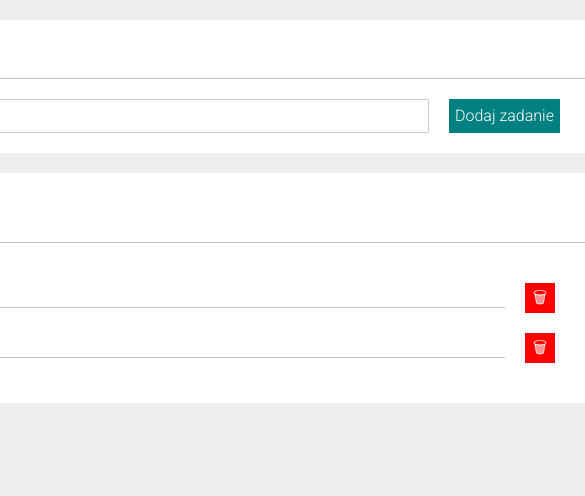
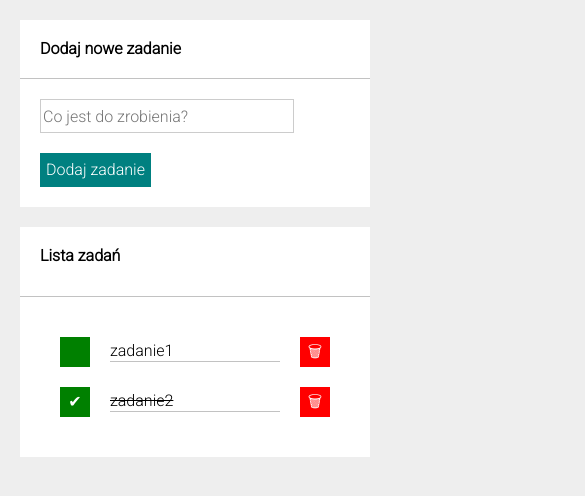
Before and after one commit to Maksymilian555/Tasks-list, a plain HTML site: page index.html in a window 390 px wide. Shown: the part 120-616 px from the top of the page, 585 px wide, since content can reach past the window. Drawn offline with nearby package versions, Linux system fonts and the light colour scheme.

Commit message:
Media quieres and break words

```diff
--- a/CSS/main.css
+++ b/CSS/main.css
@@ -1,7 +1,6 @@
 .tasksList {
     display: grid;
     grid-template-rows: repeat(3, minmax(70px, auto));
-    grid-template-columns: 800px;
     justify-content: center;
     align-items: flex;
     margin: 20px;
@@ -52,6 +51,8 @@
     align-self: center;
     margin: 10px;
     border-bottom: 1px solid rgb(194, 194, 194);
+    word-wrap: break-word;
+    overflow-x: auto;
 }
 
 .tasksList__doneButton{
@@ -69,6 +70,7 @@
     grid-template-columns: 1fr 20fr 1fr;
     margin: 10px;
     padding: 0;
+    word-wrap: break-word;
 }
 
 .tasksList__removeButton{
--- a/CSS/styles.css
+++ b/CSS/styles.css
@@ -9,6 +9,12 @@
 
 .body {
     background-color: #eee;
-    margin: auto;
     font-family: 'Roboto', sans-serif;
+    margin: 0 100px;
 }
+
+@media (max-width: 800px) {
+    .body{
+        margin: 0 0;
+    }
+}
```
